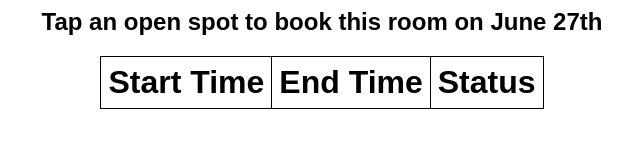
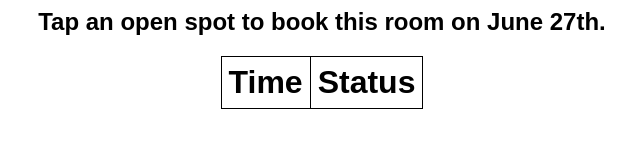
Before and after one commit to townofchapelhill/dibs-reservations, a plain HTML site: page dibs_50.html in a window 1280 px wide. Shown: the whole page, without its empty margins (318-958 px from the left). Drawn offline with nearby package versions, Linux system fonts and the light colour scheme; no server answers.

Commit message:
Update dibs_50.html

```diff
--- a/dibs_50.html
+++ b/dibs_50.html
@@ -10,7 +10,7 @@
 			//Change the room variable as needed. I might make this a user input later.
 			var room = 50;
 			var date = new Date().toISOString().slice(0,10);
-			$(".title").append("Tap an open spot to book this room on " + moment(date).format('MMMM Do'));
+			$(".title").append("Tap an open spot to book this room on " + moment(date).format('MMMM Do') + ".");
 
             $.getJSON("https://chapelhill.evanced.info/dibsAPI/reservations/" + date + "/" + room,
             function processData(jsonData) {
@@ -20,8 +20,7 @@
 						var items = [];
 						//fills the "Start Time" and "End Time" columns
 						items.push("<tr>");
-						items.push("<td>" + formatTime(timeStr(t)) + "</td>");
-						items.push("<td>" + formatTime(timeStr(t + .5)) + "</td>");
+						items.push("<td>" + formatTime(timeStr(t)) + " -" + formatTime(timeStr(t + .5)) + "</td>");
 						items[3] = ("<td>" + "<a href=http://chapelhill.evanced.info/dibs/?room=" + room + ">Open</a></td>");
 						//Checks whether the room is taken for any blocks of time.
 						$.each(jsonData, function (object, objectData) {
@@ -147,8 +146,7 @@
     <table class="table">
       <thead>
         <tr>
-          <th>Start Time</th>
-          <th>End Time</th>
+          <th>Time</th>
 		  <th>Status</th>
         </tr>
       </thead>
```
